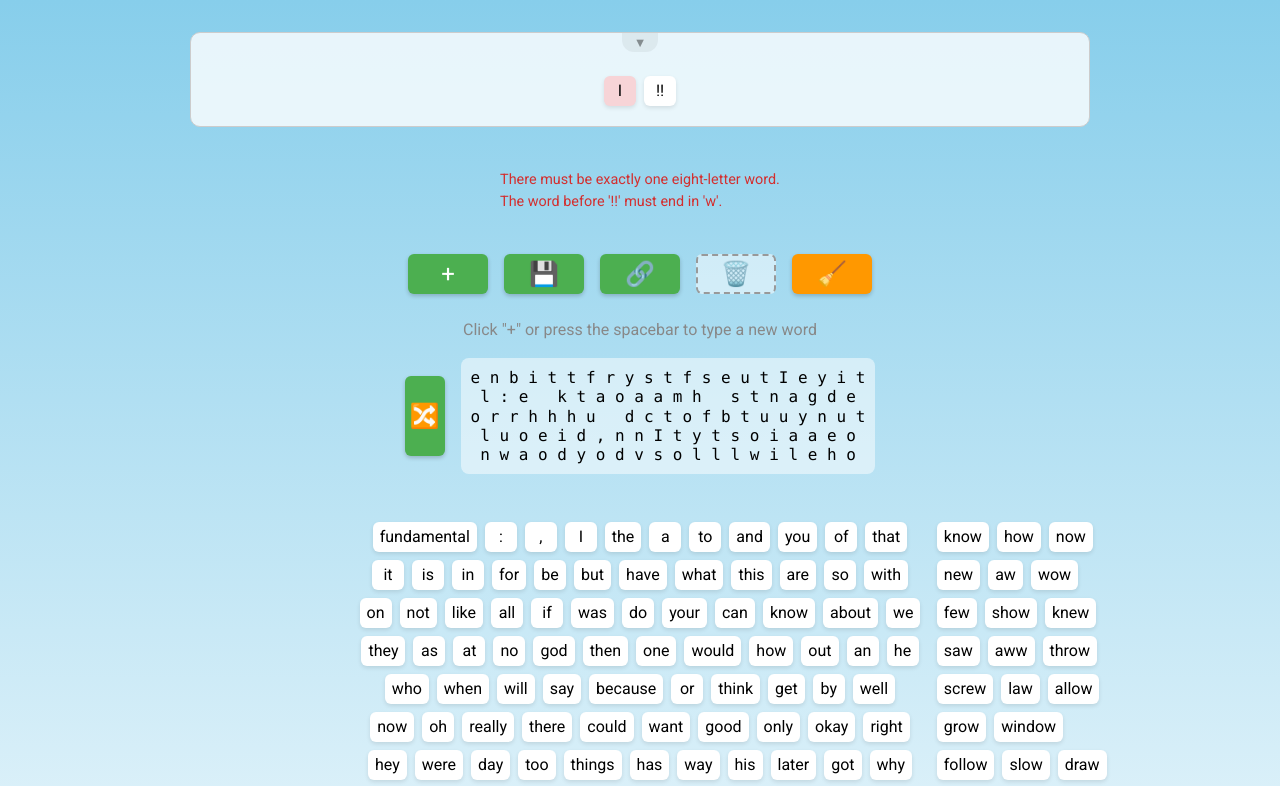
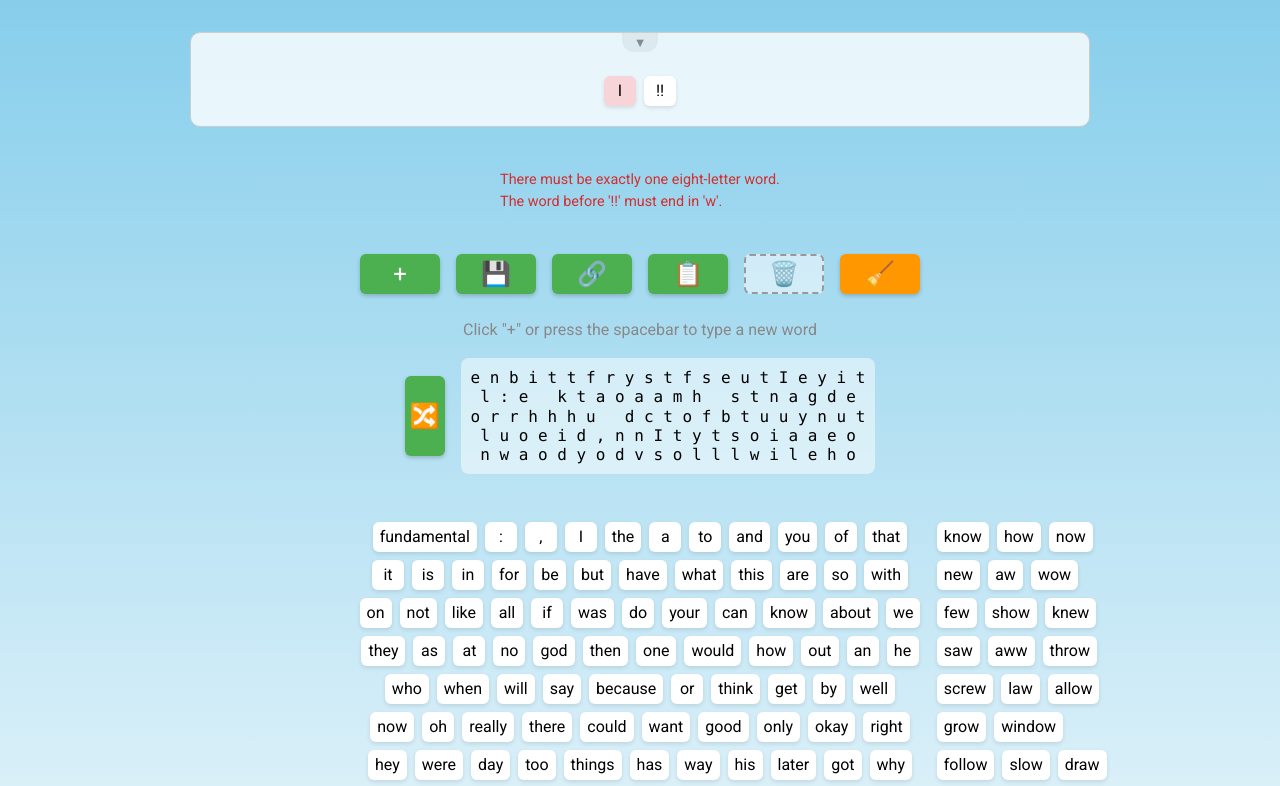
Before and after one commit to paulstansifer/mosaic-disco-urn, a React (Vite) app: page / in a window 1280 px wide. Shown: the top 786 px of the page. Built offline with nearby package versions, Linux system fonts and the light colour scheme.

Commit message:
Allow copying the text to the clipboard, too.

```diff
--- a/src/App.css
+++ b/src/App.css
@@ -158,6 +158,7 @@ body {
 .add-word-btn,
 .save-btn,
 .share-btn,
+.copy-text-btn,
 .clear-btn,
 .shuffle-btn-portrait {
   width: 80px;
@@ -196,6 +197,7 @@ body {
 .add-word-btn:active,
 .save-btn:active,
 .share-btn:active,
+.copy-text-btn:active,
 .clear-btn:active,
 .shuffle-btn-portrait:active {
   transform: scale(0.95);
--- a/src/App.tsx
+++ b/src/App.tsx
@@ -747,10 +747,20 @@ function App() {
 
     try {
       await navigator.clipboard.writeText(url);
-      alert("Link copied to clipboard!");
     } catch (err) {
       console.error('Failed to copy: ', err);
-      alert("Failed to copy link to clipboard.");
+    }
+  };
+
+  const handleCopyText = async () => {
+    let sentenceText = words.map(w => w.text).join(' ').trim();
+    // Remove spaces before punctuation
+    sentenceText = sentenceText.replace(/\s+([,:]|!!)/g, '$1');
+
+    try {
+      await navigator.clipboard.writeText(sentenceText);
+    } catch (err) {
+      console.error('Failed to copy: ', err);
     }
   };
 
@@ -841,6 +851,9 @@ function App() {
               <button className="share-btn" onClick={handleShare} title="Share Sentence">
                 🔗
               </button>
+              <button className="copy-text-btn" onClick={handleCopyText} title="Copy Text">
+                📋
+              </button>
               <TrashDropZone />
               <button className="clear-btn" onClick={handleClearAll} title="Clear All">
                 🧹
```
